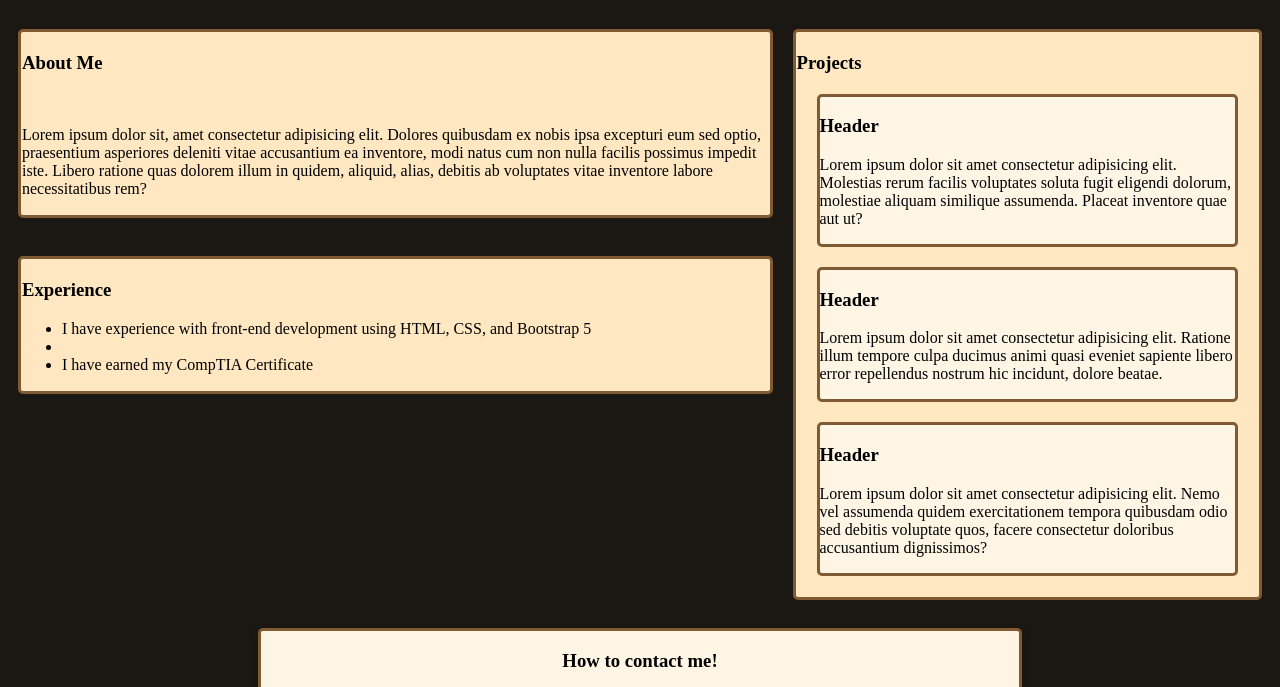
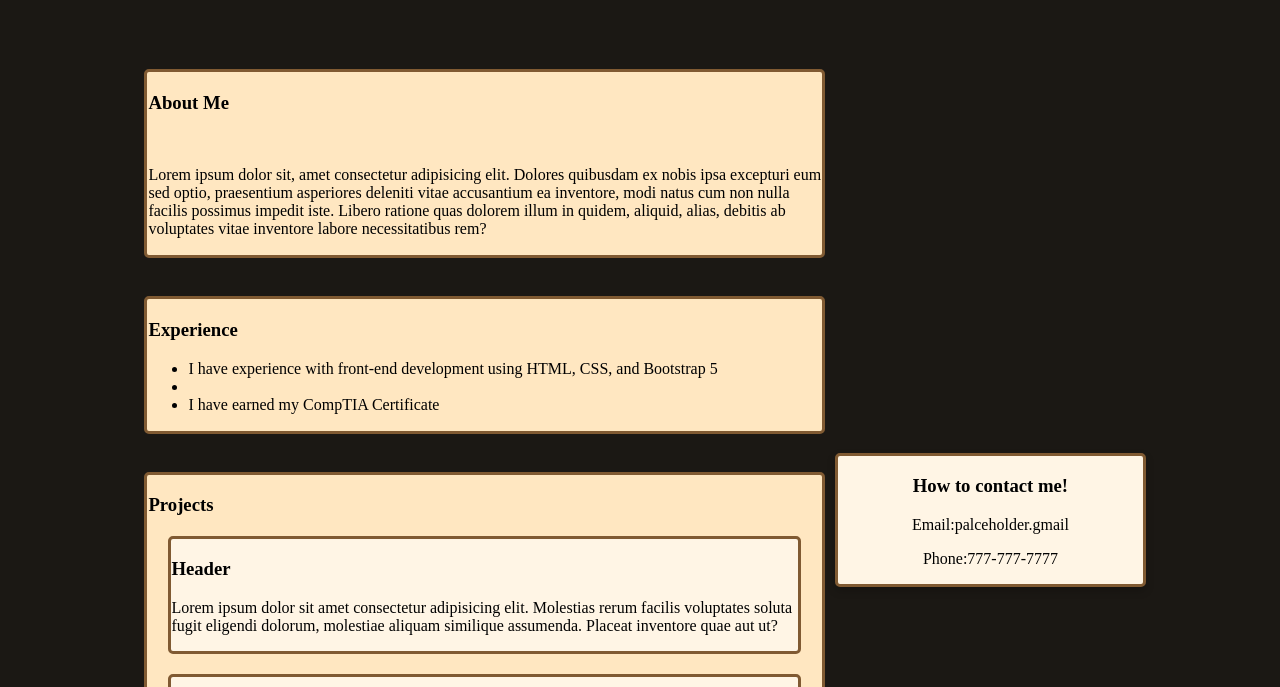
Before and after one commit to OliviaH-glitch/resumeProject, a plain HTML site: page index.html in a window 1280 px wide. Shown: the part 93-780 px from the top of the page. Drawn offline with Linux system fonts and the light colour scheme.

Commit message:
styled media query. added a lost of divs. will need to clean up and comment code later

```diff
--- a/index.html
+++ b/index.html
@@ -16,15 +16,17 @@
     </nav>
     <div class="displayOne">
         <h1>Olivia Hoffman; Future Web Developer</h1>
-
+        <div class="displayThree">
             <div class="makeRow">
                 <div class="displayTwo">
                     <section>
                         <h3>About Me</h3>
                         <img>
                         <p>Lorem ipsum dolor sit, amet consectetur adipisicing elit. Dolores quibusdam ex nobis ipsa
-                        excepturi eum sed optio, praesentium asperiores deleniti vitae accusantium ea inventore, modi
-                        natus cum non nulla facilis possimus impedit iste. Libero ratione quas dolorem illum in quidem,
+                            excepturi eum sed optio, praesentium asperiores deleniti vitae accusantium ea inventore,
+                            modi
+                            natus cum non nulla facilis possimus impedit iste. Libero ratione quas dolorem illum in
+                            quidem,
                             aliquid, alias, debitis ab voluptates vitae inventore labore necessitatibus rem?</p>
                     </section>
 
@@ -48,18 +50,21 @@
                     <div class="projectInfo">
                         <h3>Header</h3>
                         <p>Lorem ipsum dolor sit amet consectetur adipisicing elit. Molestias rerum facilis voluptates
-                        soluta fugit eligendi dolorum, molestiae aliquam similique assumenda. Placeat inventore quae aut
+                            soluta fugit eligendi dolorum, molestiae aliquam similique assumenda. Placeat inventore quae
+                            aut
                             ut?</p>
                     </div>
 
                     <div class="projectInfo">
                         <h3>Header</h3>
                         <p>Lorem ipsum dolor sit amet consectetur adipisicing elit. Ratione illum tempore culpa ducimus
-                        animi quasi eveniet sapiente libero error repellendus nostrum hic incidunt, dolore beatae.</p>
+                            animi quasi eveniet sapiente libero error repellendus nostrum hic incidunt, dolore beatae.
+                        </p>
                     </div>
                     <div class="projectInfo">
                         <h3>Header</h3>
-                    <p>Lorem ipsum dolor sit amet consectetur adipisicing elit. Nemo vel assumenda quidem exercitationem
+                        <p>Lorem ipsum dolor sit amet consectetur adipisicing elit. Nemo vel assumenda quidem
+                            exercitationem
                             tempora quibusdam odio sed debitis voluptate quos, facere consectetur doloribus accusantium
                             dignissimos?</p>
                     </div>
@@ -77,6 +82,8 @@
             </div>
         </div>
 </div>
+
+    </div>
 </body>
 
 <foot>
--- a/styles.css
+++ b/styles.css
@@ -57,6 +57,27 @@ nav {
     }
 }
 
-@media screen and (min-width: 760px) {
+@media screen and (min-width: 700px) {
+
+
+.displayTwo {
+        display: block;
+    }
+
+.makeRow {
+display: block;
+}
+
+.displayThree {
+display: flex;
+flex-direction: row;
+align-items: center;
+margin:40px;
+width:80%;
+}
+
+.card {
+width:100%
+}
 
 }
```
Lines whose indentation alone changed are shown as unchanged.
